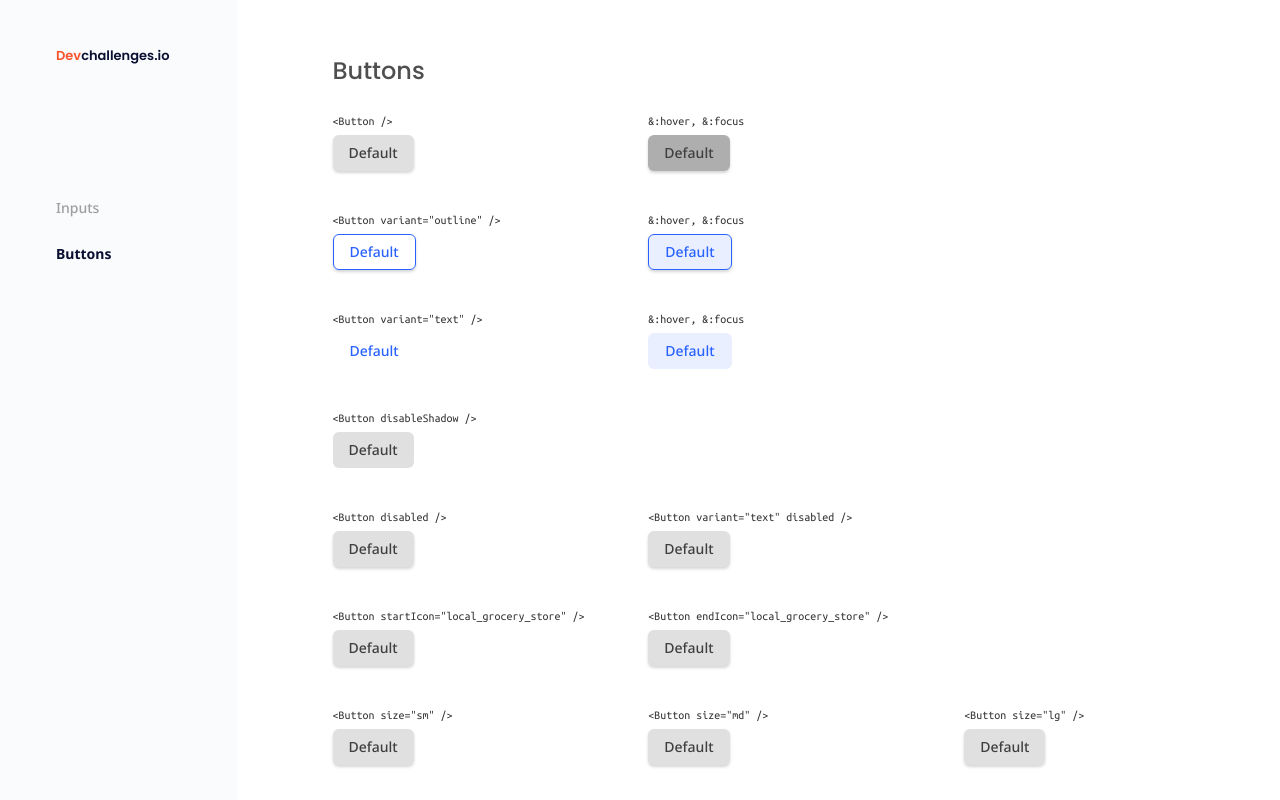
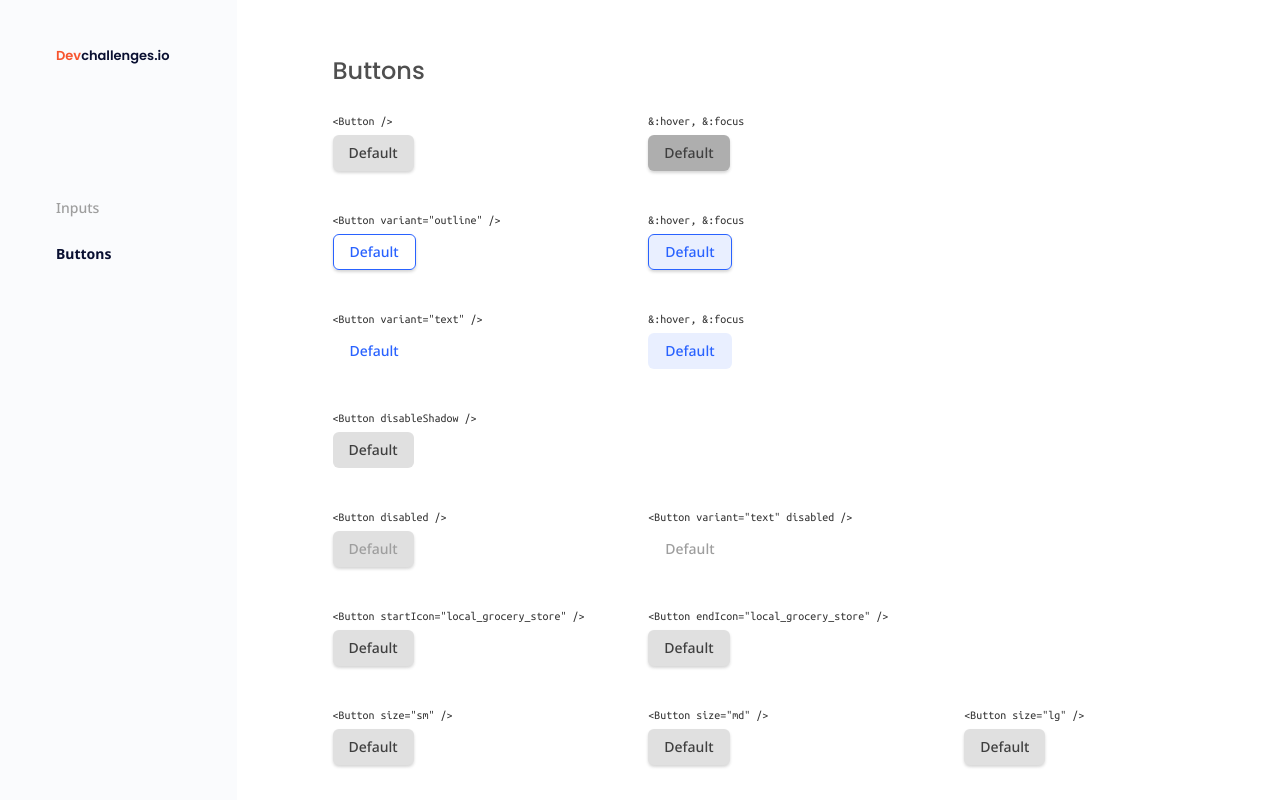
Before and after one commit to richardcyrus/devchallenges-button-component, a React (Vite) app: page / in a window 1280 px wide. Shown: the top 800 px of the page. Built offline with nearby package versions, Linux system fonts and the light colour scheme.

Commit message:
feat: add disabled styles for `default` & `text`

```diff
--- a/src/App.tsx
+++ b/src/App.tsx
@@ -71,13 +71,13 @@ function App() {
             <div className="row">
               <div className="example">
                 <p className="element-heading">&lt;Button disabled /&gt;</p>
-                <Button />
+                <Button disabled />
               </div>
               <div className="example">
                 <p className="element-heading">
                   &lt;Button variant="text" disabled /&gt;
                 </p>
-                <Button />
+                <Button variant="text" disabled />
               </div>
             </div>
             <div className="row">
--- a/src/components/button.module.css
+++ b/src/components/button.module.css
@@ -30,6 +30,7 @@ button.button {
   --color-btn-primary-shadow: rgb(41 98 255 / 20%);
   --color-btn-secondary-shadow: rgb(69 90 100 / 20%);
   --color-btn-default-text: #3f3f3f;
+  --color-medium-gray: #9e9e9e;
 
   align-items: center;
   background-color: var(--color-btn-bg-default);
@@ -58,6 +59,11 @@ button.button {
   &:focus-visible {
     box-shadow: 0 0 0 2px var(--color-btn-default-text);
     outline: transparent solid;
+  }
+
+  &:disabled {
+    background-color: var(--color-btn-bg-default);
+    color: var(--color-medium-gray);
   }
 
   &.outline {
@@ -93,6 +99,11 @@ button.button {
     &:focus-visible {
       box-shadow: 0 0 0 2px var(--color-btn-bg-primary);
     }
+
+    &:disabled {
+      background-color: transparent;
+      color: var(--color-medium-gray);
+    }
   }
 
   &.no-shadow {
```
